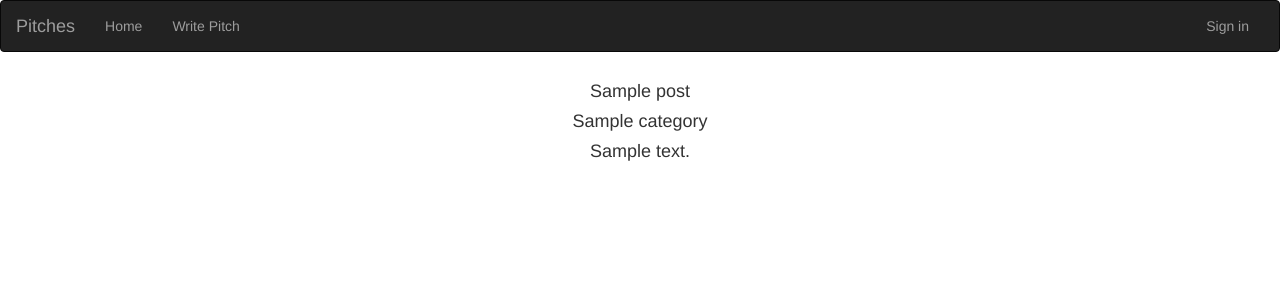
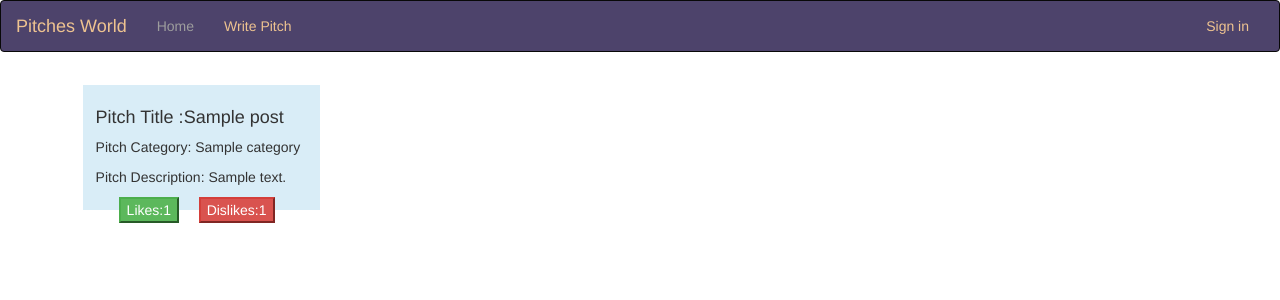
Before and after one commit to devseme/Pitches, a Python web app: template app/templates/index.html in a window 1280 px wide. Shown: the top 300 px of the page. Run offline with Jinja, Linux system fonts and the light colour scheme; the template is opened without the code that fills it: most values are stand-ins (such as "Sample title", 1, 10 or a date in 2020); some libraries are stand-ins or nearby versions.

Commit message:
added the upvote/downvote anf stylingto template

```diff
--- a/app/templates/index.html
+++ b/app/templates/index.html
@@ -4,7 +4,7 @@
     <meta charset="UTF-8">
     <meta http-equiv="X-UA-Compatible" content="IE=edge">
     <meta name="viewport" content="width=device-width, initial-scale=1.0">
-    <title>Document</title>
+    <title>Pitches Works</title>
 </head>
 <body>
     {% extends 'base.html'%}
@@ -17,20 +17,34 @@
 
 {% block content %}
 
-<div class="container-fluid text-center">
+<div class="container" >
+<div class="row">
+
+
     {% for post in posts %}
+    <div class="col-md-3 ">
+        <div class="text-centre">
+            <div class="card text-white bg-info mb-3" style="max-width: 30rem; margin:1vw; padding:1vw;">
+                <h4 class="card-header">Pitch Title :{{post.title}}</h4>
+                <div class="card-body">
 
-    <h4 class="text-black title">{{ post.title }}</h4>
-    <h4 class="text-black title">{{ post.category }}</h4>
-    <h4 class="text-black title">{{ post.content }}</h4>
+                <p class="card-title"> Pitch Category: {{post.category}}</p>
 
+                <p class="card-text">Pitch Description: {{post.content}}</p>
+
+                <div class="col-md-5 upvote">
+                    <span class="foot" style="margin:1vh;"> <a href="{{url_for('main.like',id = post.id)}}"><button class="btn-success">Likes:{{post.upvote.count()}}</button></a></span>
+                </div>
+                <div class="col-md-5 downvote">
+                    <span class="foot"> <a href="{{url_for('main.dislike',id = post.id)}}"> <button class="btn-danger">Dislikes:{{post.downvote.count()}}</button></a></span>
+                </div>
+            </div>
+        </div>
+    </div>
+</div>
     {% endfor %}
+{% endblock%}
 
 </div>
-
-
-{% endblock%}
-
-
 </body>
 </html>
--- a/app/templates/navbar.html
+++ b/app/templates/navbar.html
@@ -1,4 +1,4 @@
-<div class="navbar navbar-inverse" role="navigation">
+<div class="navbar navbar-inverse "style="background-color: #4D436B;" role="navigation">
     <div class="container-fluid">
         <div class="navbar-header">
             <button type="button" class="navbar-toggle" data-toggle="collapse" data-target=".navbar-collapse">
@@ -7,22 +7,22 @@
               <span class="icon-bar"></span>
               <span class="icon-bar"></span>
             </button>
-            <a class="navbar-brand" href="/"> Pitches</a>
+            <a class="navbar-brand"style="color: #EEC390;"  href="/">Pitches World</a>
         </div>
         <div class="navbar-collapse collapse">
             <ul class="nav navbar-nav">
-                <li><a href="/">Home</a></li>
-                <li><a href="/post" class="tag">Write Pitch</a></li>
+                <li style="color: #EEC390;"><a href="/">Home</a></li>
+                <li><a href="/post" class="tag"style="color: #EEC390;">Write Pitch</a></li>
             </ul>
             <ul class="nav navbar-nav navbar-right">
               {% if current_user.is_authenticated %}
 
 
-              <li class="user"><a href="{{url_for('main.profile',uname=current_user.username)}}">{{current_user.username}}</a></li>
+              <li class="user"style="color: #EEC390;"><a href="{{url_for('main.profile',uname=current_user.username)}}">{{current_user.username}}</a></li>
 
-              <li><a href="{{url_for('auth.logout')}}">Sign out</a></li>
+              <li><a href="{{url_for('auth.logout')}}"style="color: #EEC390;">Sign out</a></li>
               {% else %}
-              <li><a href="{{url_for('auth.login')}}">Sign in</a></li>
+              <li><a href="{{url_for('auth.login')}}"style="color: #EEC390;">Sign in</a></li>
 
               {%endif%}
             </ul>
--- a/config.py
+++ b/config.py
@@ -32,7 +32,7 @@ class ProdConfig(Config):
 
 
 class DevConfig(Config):
-    SQLALCHEMY_DATABASE_URI = 'postgresql+psycopg2://moringa:moringa@localhost/ian'
+    SQLALCHEMY_DATABASE_URI = 'postgresql+psycopg2://moringa:moringa@localhost/data'
     DEBUG = True
 
 
--- a/manage.py
+++ b/manage.py
@@ -1,9 +1,10 @@
 from app import create_app, db
 from flask_script import Manager, Server
 
-from app.models import User, Post
+from app.models import User, Post,Comment,Upvote,Downvote
 
 from flask_migrate import Migrate, MigrateCommand
+
 
 # Creating app instance
 app = create_app('development')
@@ -25,7 +26,7 @@ def test():
 
 @manager.shell
 def make_shell_context():
-    return dict(app=app, db=db, User=User, Post=Post)
+    return dict(app=app, db=db, User=User, Post=Post, Comment=Comment,Upvote=Upvote,Downvote=Downvote)
 
 
 if __name__ == '__main__':
```
Also changed, not shown: app/main/views.py (+48 -1 lines), app/models.py (+47 -4 lines), migrations/versions/50afaf8ae40f_initial_migration.py (renamed from migrations/versions/e88fee094e70_initial_migration.py, +21 -3 lines), app/main/forms.py (line endings or trailing spaces).
